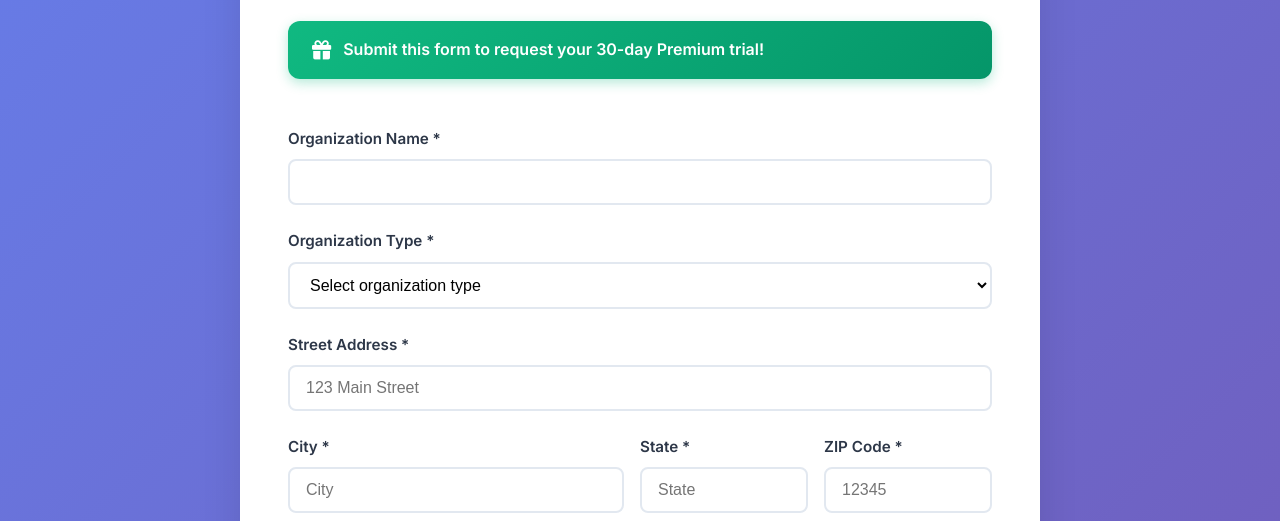
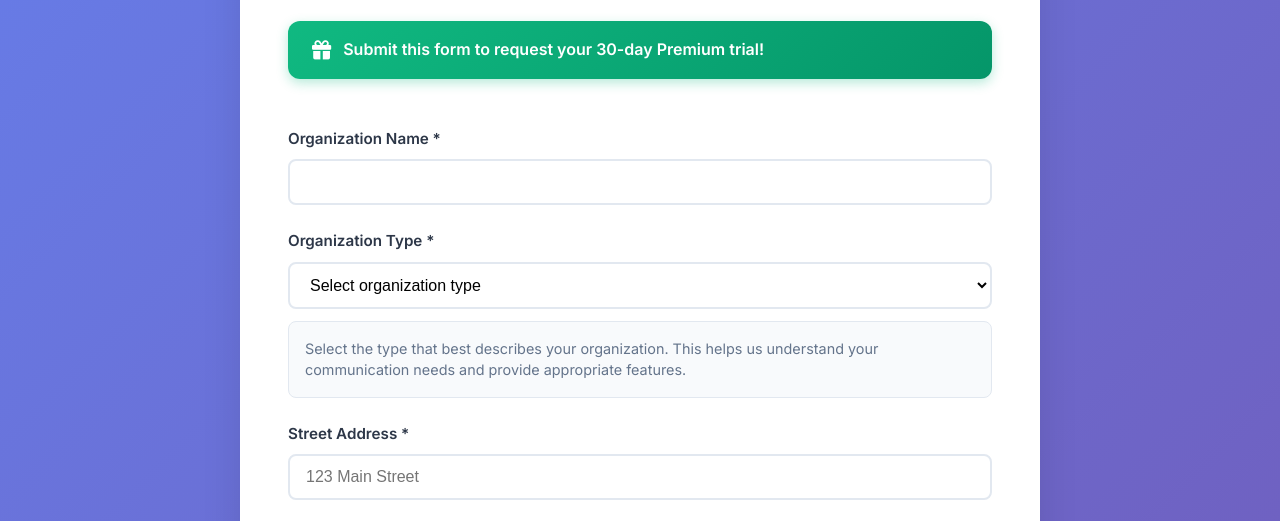
Before and after one commit to jedcrisp/chimeo-landing, a website: page org-request.html in a window 1280 px wide. Shown: the part 251-772 px from the top of the page. Drawn offline with Linux system fonts and the light colour scheme.

Commit message:
Add description box under organization type field

```diff
--- a/org-request.html
+++ b/org-request.html
@@ -82,6 +82,9 @@
                             <option value="business">Business</option>
                             <option value="other">Other</option>
                         </select>
+                        <div class="org-type-description" id="org-type-description">
+                            <p>Select the type that best describes your organization. This helps us understand your communication needs and provide appropriate features.</p>
+                        </div>
                     </div>
 
                     <div class="form-group" id="other-org-type-group" style="display: none;">
--- a/styles.css
+++ b/styles.css
@@ -1259,6 +1259,21 @@ input:checked + .slider:before {
     font-style: italic;
 }
 
+.org-type-description {
+    background: #f8fafc;
+    border: 1px solid #e2e8f0;
+    border-radius: 8px;
+    padding: 1rem;
+    margin-top: 0.75rem;
+    font-size: 0.9rem;
+    color: #64748b;
+    line-height: 1.5;
+}
+
+.org-type-description p {
+    margin: 0;
+}
+
 .checkbox-group {
     margin-bottom: 1rem;
 }
```
